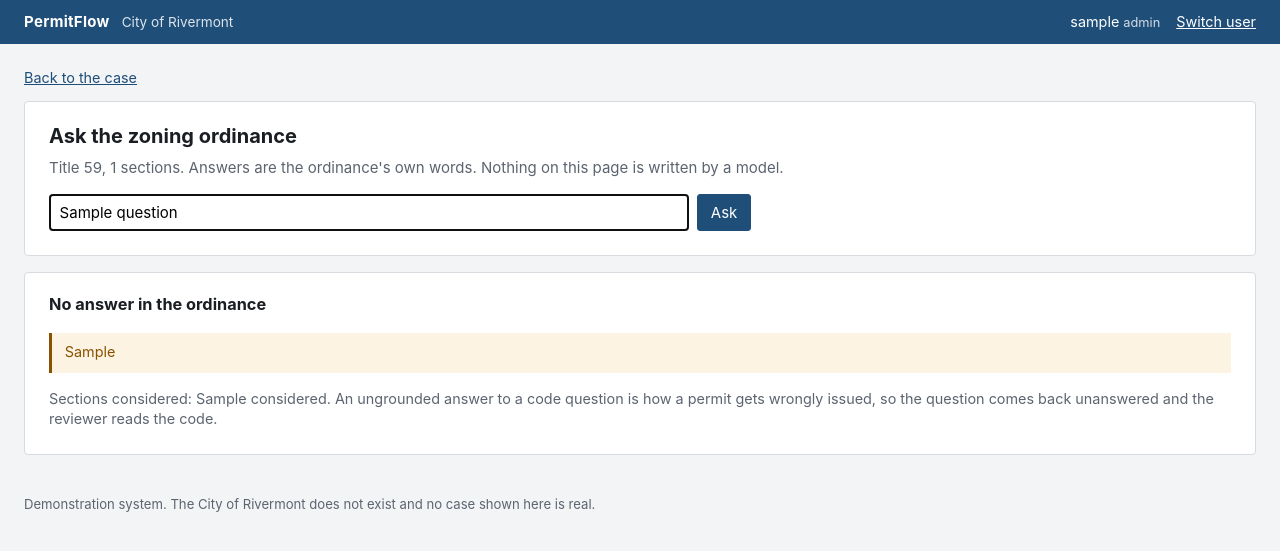
After one commit to hworku24/permit-review-workflow, a FastAPI app: template permitflow/ui/templates/ordinance.html in a window 1280 px wide. The commit adds this page. Shown: the top 551 px of the page. Run offline with FastAPI, Linux system fonts and the light colour scheme; the template is opened without the code that fills it: most values are stand-ins (such as "Sample title", 1, 10 or a date in 2020).

Commit message:
Ordinance question screen
A reviewer asks in plain words and gets the ordinance's own words back: section
number, title, the verified quote, the provision it was taken from, and which
sections were considered. Nothing on the page is written by a model.

Three states, all reachable. An answer, with the quote. A question the corpus does
not cover, which comes back unanswered with the coverage figure for each section
considered, because an ungrounded answer to a code question is how a permit gets
wrongly issued. And a verification failure, which discards the answer entirely.

answer_question already verified before returning, so the screen catches the
assertion around that call. Catching it turns the assertion into a withheld answer
and not a 500 in front of a reviewer. My first pass called verify a second time
from the route, which meant the internal one raised outside the try and the whole
thing 500'd. The test caught it.

The empty screen offers four questions, one of which the ordinance cannot answer.
That one is the one worth demonstrating.

14 tests. Two matter: the quote shown on the page is checked against the corpus
directly rather than against the page's claim about itself, and a forced
verification failure is asserted to leave no fragment of the quote on the page.

```diff
--- a/permitflow/ui/routes.py
+++ b/permitflow/ui/routes.py
@@ -14,7 +14,8 @@ from fastapi import APIRouter, Form, HTTPException, Request
 from fastapi.responses import HTMLResponse, RedirectResponse
 from fastapi.templating import Jinja2Templates
 
-from ..ai import recording
+from ..ai import rag, recording
+from ..ai.retrieval import load_index
 from ..config import get_settings
 from ..db import read_connection, transaction
 from ..process.states import Role
@@ -463,3 +464,71 @@ def decide_triage(
         )
 
     return RedirectResponse(url=f"/ui/case/{application_id}/triage", status_code=303)
+
+
+# ---------------------------------------------------------------------------
+# Ordinance questions
+# ---------------------------------------------------------------------------
+
+#: Offered on the empty screen. The last one is there deliberately: the ordinance says
+#: nothing about helipads, and the answer a reviewer should get is that it says nothing.
+EXAMPLE_QUESTIONS = [
+    "What is the rear setback in R-90?",
+    "When is a stormwater management plan required?",
+    "What is the maximum building height in C-2?",
+    "How many parking spaces does a helipad require?",
+]
+
+
+@router.get("/ordinance", response_class=HTMLResponse)
+def ordinance(request: Request, q: str = "", case: str = ""):
+    """Ask the zoning ordinance a question and get its own words back.
+
+    The model never writes the quote. Retrieval returns a section number, code reads the
+    text back out of the corpus by that number, and `rag.verify` asserts the quote appears
+    byte for byte in the source before any of it reaches this page. A verification failure
+    withholds the answer here, and does not show it with a warning attached, because a
+    quote that cannot be found in the ordinance is not a quote.
+    """
+    try:
+        actor = current_actor(request)
+    except NotSignedIn:
+        return to_picker(request)
+
+    answer = None
+    sections: dict[str, str] = {}
+    verification_error = None
+    question = q.strip()
+
+    if question:
+        index = load_index()
+        try:
+            # answer_question verifies before it returns, so the failure surfaces here.
+            # Catching it at the screen turns an assertion into a withheld answer, and not
+            # a 500 in front of a reviewer.
+            answer = rag.answer_question(question, index=index)
+        except AssertionError as exc:
+            verification_error = str(exc)
+            answer = None
+        else:
+            # The full provision each quote was taken from, so a reviewer can read the
+            # quote in its context and not take the system's word for the boundaries.
+            for citation in answer.citations:
+                section = index.by_id(citation.section_id)
+                if section is not None:
+                    sections[citation.section_id] = section.text
+
+    return TEMPLATES.TemplateResponse(
+        request=request,
+        name="ordinance.html",
+        context={
+            "actor": actor,
+            "question": question,
+            "answer": answer,
+            "sections": sections,
+            "verification_error": verification_error,
+            "examples": EXAMPLE_QUESTIONS,
+            "case_id": case,
+            "corpus_size": len(load_index()),
+        },
+    )
--- a/permitflow/ui/static/app.css
+++ b/permitflow/ui/static/app.css
@@ -201,3 +201,45 @@ td.evidence { color: var(--muted); font-style: italic; }
 .decision .actions { margin-top: 0.8rem; display: flex; gap: 0.6rem; }
 button.secondary { background: #fff; color: var(--accent); }
 button.secondary:hover { background: #eef2f6; }
+
+/* Ordinance */
+
+.ask { display: flex; gap: 0.5rem; margin: 1rem 0 0; }
+.ask input[type="text"] {
+  font: inherit;
+  padding: 0.4rem 0.6rem;
+  border: 1px solid var(--line);
+  border-radius: 3px;
+  flex: 1 1 auto;
+  max-width: 40rem;
+}
+.examples { margin: 0.3rem 0 0; padding-left: 1.1rem; font-size: 0.9rem; }
+.examples li { margin: 0.2rem 0; }
+
+.citation { padding: 0.9rem 0; border-top: 1px solid var(--line); }
+.citation:first-of-type { border-top: none; }
+.citation-head { display: flex; align-items: baseline; gap: 0.6rem; flex-wrap: wrap; }
+.section-id { font-weight: 700; }
+.section-title { color: var(--muted); }
+.relevance { margin-left: auto; color: var(--muted); font-size: 0.82rem; }
+
+.quote {
+  margin: 0.5rem 0 0;
+  padding: 0.7rem 0.9rem;
+  background: #f7f9fb;
+  border-left: 3px solid var(--accent);
+  font-size: 0.95rem;
+}
+.provision {
+  margin: 0.5rem 0 0;
+  padding: 0.7rem 0.9rem;
+  background: #fafbfc;
+  border: 1px solid var(--line);
+  border-radius: 3px;
+  white-space: pre-wrap;
+  font-size: 0.85rem;
+  overflow-x: auto;
+}
+details summary { cursor: pointer; font-size: 0.88rem; color: var(--accent); margin-top: 0.5rem; }
+.banner.failure { background: var(--breach-bg); border-left-color: var(--breach); color: var(--breach); }
+.crumb .sep { color: var(--line); margin: 0 0.4rem; }
--- a/permitflow/ui/templates/case.html
+++ b/permitflow/ui/templates/case.html
@@ -4,7 +4,11 @@
 {% macro ts(value) %}{{ value.strftime('%d %b %Y %H:%M') if value else 'not set' }}{% endmacro %}
 
 {% block content %}
-<p class="crumb"><a href="/ui/queue">My queue</a></p>
+<p class="crumb">
+  <a href="/ui/queue">My queue</a>
+  <span class="sep">|</span>
+  <a href="/ui/ordinance?case={{ case.application_id }}">Ask the ordinance</a>
+</p>
 
 <div class="panel">
   <div class="case-head">
--- /dev/null
+++ b/permitflow/ui/templates/ordinance.html
@@ -0,0 +1,101 @@
+{% extends "base.html" %}
+{% block title %}Ordinance{% endblock %}
+
+{% block content %}
+{% if case_id %}
+<p class="crumb"><a href="/ui/case/{{ case_id }}">Back to the case</a></p>
+{% else %}
+<p class="crumb"><a href="/ui/queue">My queue</a></p>
+{% endif %}
+
+<div class="panel">
+  <h1>Ask the zoning ordinance</h1>
+  <p class="summary">
+    Title 59, {{ corpus_size }} sections. Answers are the ordinance's own words. Nothing
+    on this page is written by a model.
+  </p>
+
+  <form method="get" action="/ui/ordinance" class="ask">
+    {% if case_id %}<input type="hidden" name="case" value="{{ case_id }}">{% endif %}
+    <input type="text" name="q" value="{{ question }}" size="70"
+           placeholder="What is the rear setback in R-90?" autofocus>
+    <button type="submit">Ask</button>
+  </form>
+
+  {% if not question %}
+  <p class="note">Try one of these:</p>
+  <ul class="examples">
+    {% for example in examples %}
+    <li>
+      <a href="/ui/ordinance?q={{ example|urlencode }}{% if case_id %}&case={{ case_id }}{% endif %}">
+        {{ example }}
+      </a>
+    </li>
+    {% endfor %}
+  </ul>
+  {% endif %}
+</div>
+
+{% if verification_error %}
+<div class="panel">
+  <h2>Answer withheld</h2>
+  <p class="banner failure">
+    A quote did not appear byte for byte in the corpus, so the answer was discarded and
+    not shown. Nothing from it reached this page.
+  </p>
+  <p class="note"><code>{{ verification_error }}</code></p>
+  <p class="note">
+    This check exists so that a later change letting a model rewrite a quote fails loudly
+    here, and does not quietly put words in the ordinance's mouth.
+  </p>
+</div>
+{% endif %}
+
+{% if answer and not answer.answered %}
+<div class="panel">
+  <h2>No answer in the ordinance</h2>
+  <p class="banner">{{ answer.withheld_reason }}</p>
+  <p class="note">
+    Sections considered: {{ answer.considered|join(', ') or 'none' }}. An ungrounded answer
+    to a code question is how a permit gets wrongly issued, so the question comes back
+    unanswered and the reviewer reads the code.
+  </p>
+</div>
+{% endif %}
+
+{% if answer and answer.answered %}
+<div class="panel">
+  <h2>{{ answer.citations|length }} provision{{ '' if answer.citations|length == 1 else 's' }}</h2>
+  <p class="note">
+    Every quote below was verified against the corpus before this page rendered. Retrieval
+    returned a section number, code read the text back out by that number, and the quote was
+    checked byte for byte.
+  </p>
+
+  {% for citation in answer.citations %}
+  <div class="citation">
+    <div class="citation-head">
+      <span class="section-id">{{ citation.section_id }}</span>
+      <span class="section-title">{{ citation.title }}</span>
+      <span class="relevance">relevance {{ '%.2f'|format(citation.relevance) }}</span>
+    </div>
+
+    <blockquote class="quote">{{ citation.display_quote }}</blockquote>
+
+    <p class="note">{{ citation.source }}. {{ citation.reason }}</p>
+
+    {% if sections.get(citation.section_id) %}
+    <details>
+      <summary>Read the whole provision</summary>
+      <pre class="provision">{{ sections[citation.section_id] }}</pre>
+    </details>
+    {% endif %}
+  </div>
+  {% endfor %}
+
+  {% if answer.considered %}
+  <p class="note">Sections considered: {{ answer.considered|join(', ') }}.</p>
+  {% endif %}
+</div>
+{% endif %}
+{% endblock %}
--- a/permitflow/ui/templates/queue.html
+++ b/permitflow/ui/templates/queue.html
@@ -2,6 +2,8 @@
 {% block title %}My queue{% endblock %}
 
 {% block content %}
+<p class="crumb"><a href="/ui/ordinance">Ask the ordinance</a></p>
+
 <div class="panel">
   <h1>My queue</h1>
 
```
Also changed, not shown: tests/test_ui_ordinance.py (added, +151 -0 lines), README.md.
